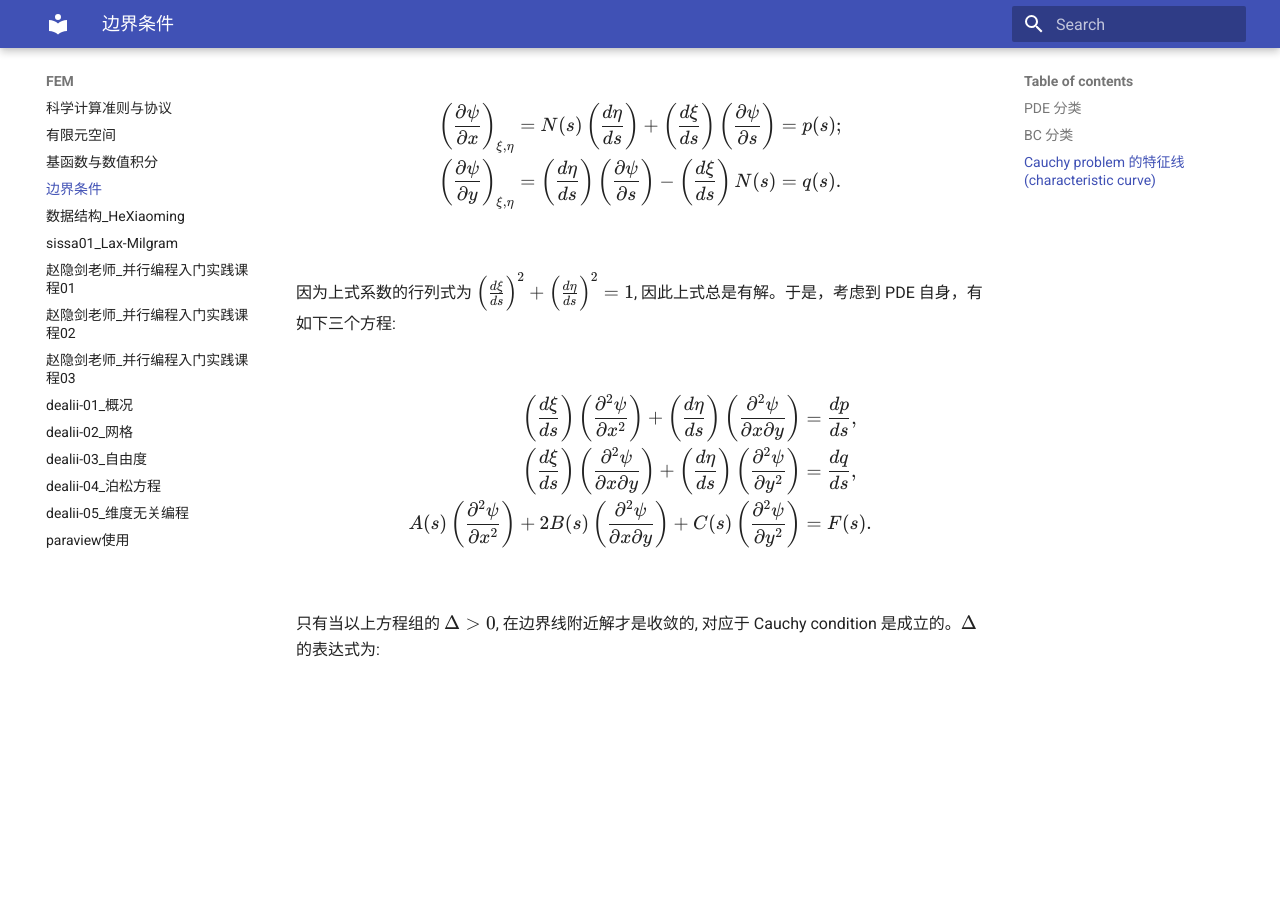
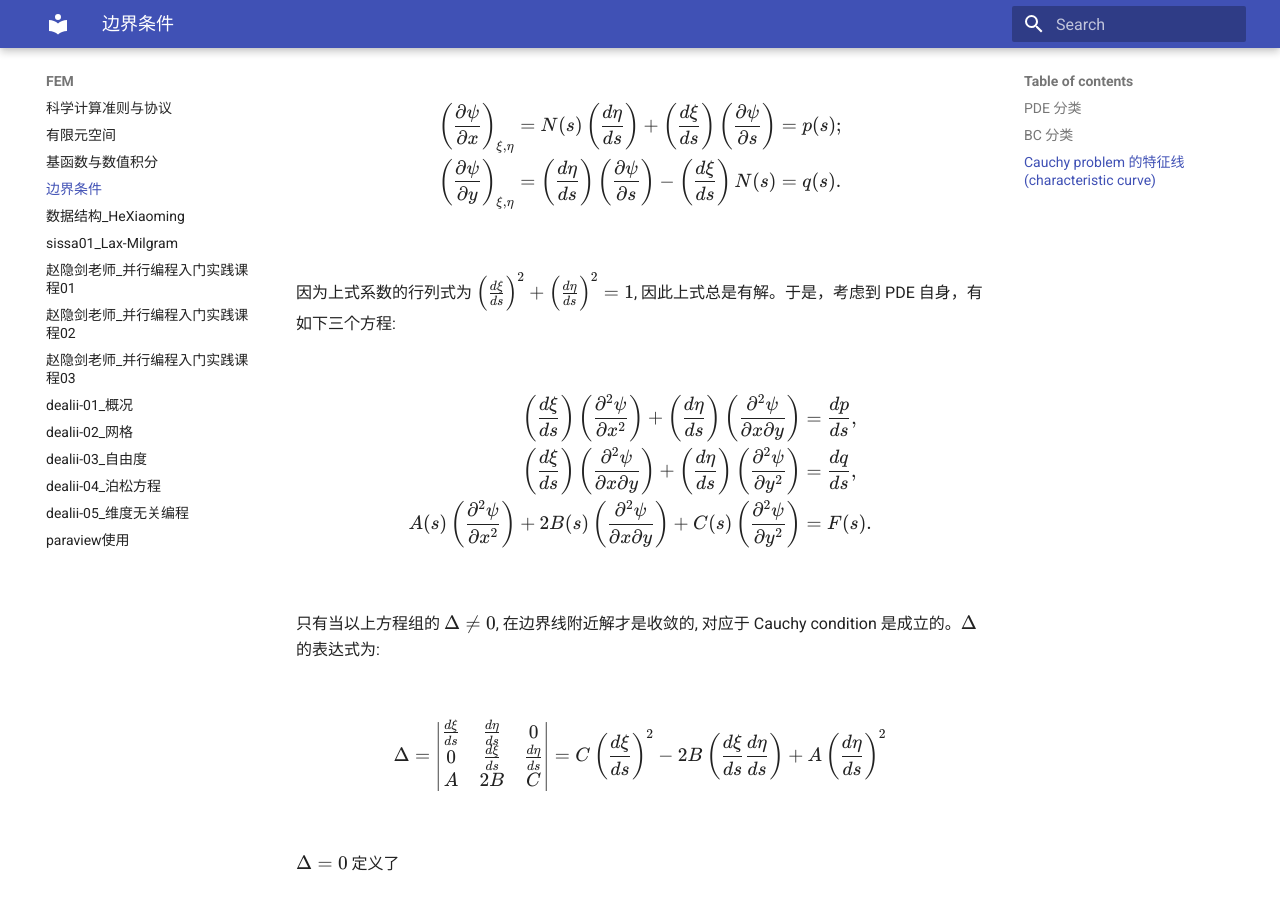
Before and after one commit to ymma98/technotes, an MkDocs documentation site: the page built from docs/FEM/边界条件.md, in a window 1280 px wide and 900 px high, scrolled down 3021 px. Built offline with MkDocs 1.6.1 and Material for MkDocs 9.7.7, drawn with Linux system fonts in a browser that asks for light colours; before the commit the page ends 3707 px from its top, so only the background shows below that.

Commit message:
docs/FEM/边界条件.md updated from https://stackedit.cn/

```diff
--- a/docs/FEM/边界条件.md
+++ b/docs/FEM/边界条件.md
@@ -104,15 +104,18 @@ A(s) \left( \frac{\partial^2 \psi}{\partial x^2} \right) + 2B(s) \left( \frac{\p
 \end{aligned}
 $$
 
-只有当以上方程组的 $\Delta > 0$, 在边界线附近解才是收敛的, 对应于 Cauchy condition 是成立的。$\Delta$ 的表达式为:
+只有当以上方程组的 $\Delta \neq 0$, 在边界线附近解才是收敛的, 对应于 Cauchy condition 是成立的。$\Delta$ 的表达式为:
 
+$$
+\Delta = \begin{vmatrix} \frac{d \xi}{d s} & \frac{d \eta}{d s} & 0 \\ 0 & \frac{d \xi}{d s} & \frac{d \eta}{d s} \\ A & 2B & C \end{vmatrix} = C \left( \frac{d \xi}{d s} \right)^2 - 2B \left( \frac{d \xi}{d s} \frac{d \eta}{d s} \right) + A \left( \frac{d \eta}{d s} \right)^2
+$$
 
-
+$\Delta = 0$ 定义了
 
 
 
 <!--stackedit_data:
-eyJoaXN0b3J5IjpbMTg1MjM5MjYxMSwtMTgyNTMxMjI1OSw2Mj
-UzMjQ5MDEsLTE2OTc2ODEyNDAsNjMwNTM0Nzc4LDQzNjM4OTc5
-Niw0MjQ0MjY2M119
+eyJoaXN0b3J5IjpbMzMwODk0MTcxLC0xODI1MzEyMjU5LDYyNT
+MyNDkwMSwtMTY5NzY4MTI0MCw2MzA1MzQ3NzgsNDM2Mzg5Nzk2
+LDQyNDQyNjYzXX0=
 -->
```
